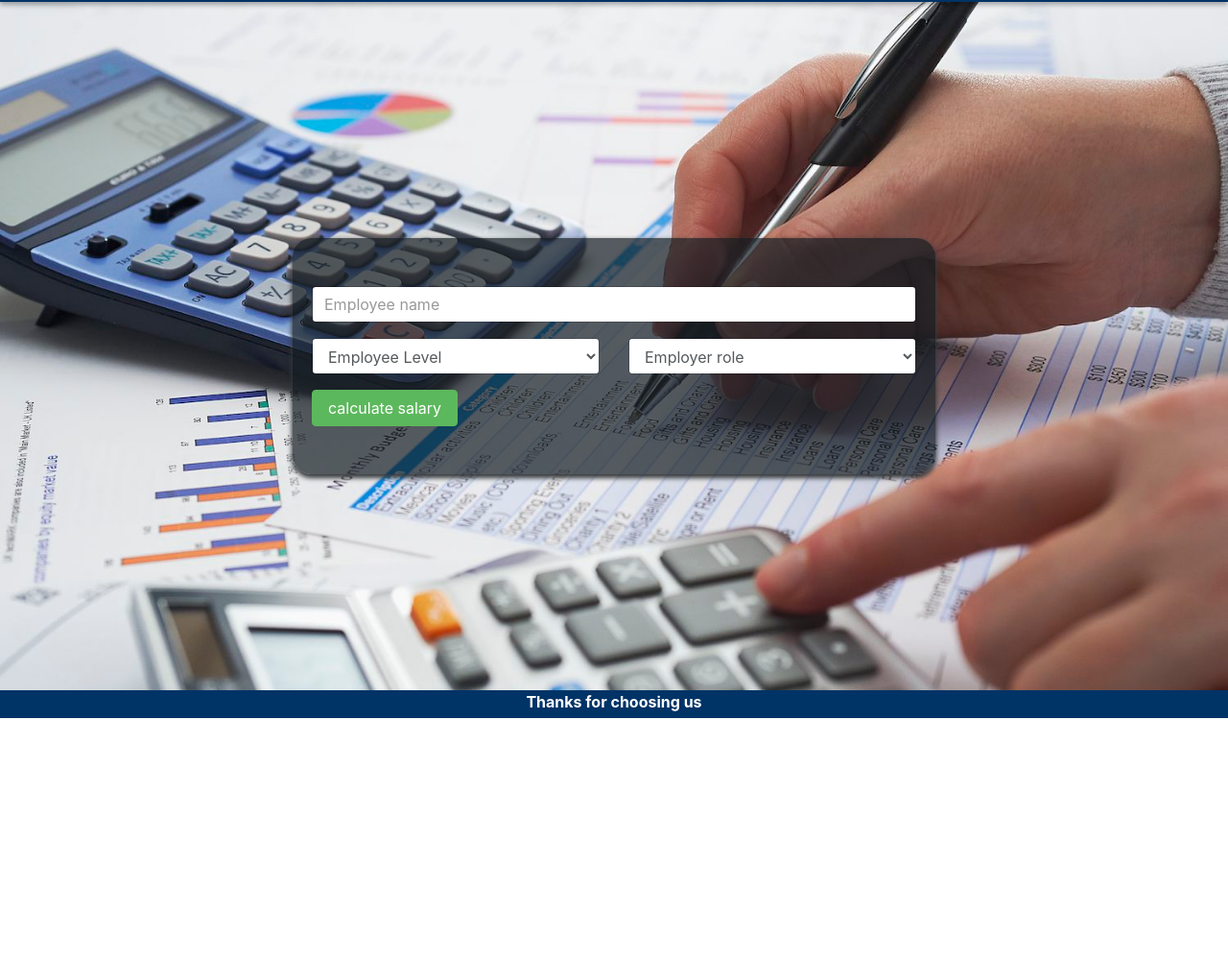
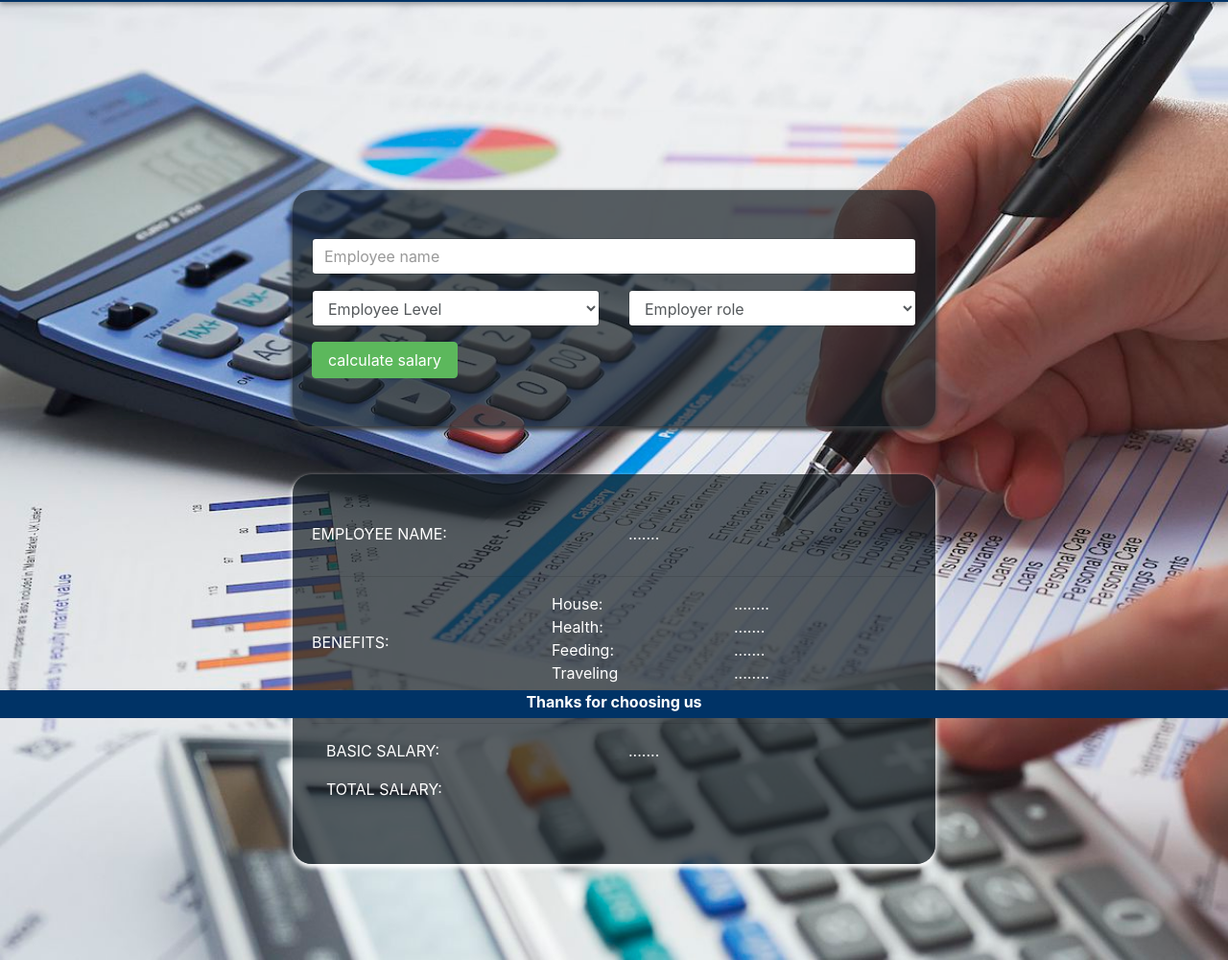
Before and after one commit to Nedson202/salary-calculator, a plain HTML site: page index.html in a window 1280 px wide. Shown: the part 52-1052 px from the top of the page at 96% size. Before the commit the page ends 800 px from the top, so only its background shows below. Drawn offline with Linux system fonts and the light colour scheme.

Commit message:
create result display

```diff
--- a/css/style.css
+++ b/css/style.css
@@ -30,12 +30,24 @@ body {
 }
 
 .input-form {
-  margin-top: 300px;
+  margin-top: 250px;
   background: rgba(22, 30, 36, 0.7);
   box-shadow: 0 3px 5px 1px;
   padding: 50px 20px;
   border-radius: 20px;
   width: 670px;
+}
+
+.result {
+  /*display: none;*/
+  margin-top: 50px;
+  margin-bottom: 100px;
+  background: rgba(22, 30, 36, 0.7);
+  box-shadow: 0 3px 5px 1px;
+  padding: 50px 20px;
+  border-radius: 20px;
+  width: 670px;
+  color: #fff;
 }
 
 #employeeRole, #employeeLevel{
--- a/index.html
+++ b/index.html
@@ -30,6 +30,8 @@
                 <option value="">1</option>
                 <option>2</option>
                 <option>3</option>
+                <option>4</option>
+                <option>5</option>
               </select>
             </div>
             <div class="col-sm-6 form-group">
@@ -41,9 +43,60 @@
               </select>
             </div>
           </div>
-          <button class="btn btn-success">calculate salary</button>
+          <button class="btn btn-success" onclick="return calculateSalary">calculate salary</button>
         </form>
+      </div>
 
+      <div class="container result">
+        <div class="row">
+          <div class="col-md-6">
+            <p>EMPLOYEE NAME:</p>
+          </div>
+          <div class="col-md-6">
+            <p>.......</p>
+          </div>
+        </div>
+        <hr/>
+        <div class="row">
+          <div class="col-md-4" style="margin-top: 40px">
+            <p>BENEFITS:</p>
+          </div>
+          <div class="col-md-8">
+            <div class="col-md-12">
+              <div class="col-md-6">House:</div>
+              <div class="col-md-6">........</div>
+            </div>
+            <div class="col-md-12">
+              <div class="col-md-6">Health:</div>
+              <div class="col-md-6">.......</div>
+            </div>
+            <div class="col-md-12">
+              <div class="col-md-6">Feeding:</div>
+              <div class="col-md-6">.......</div>
+            </div>
+            <div class="col-md-12">
+              <div class="col-md-6">Traveling</div>
+              <div class="col-md-6">........</div>
+            </div>
+            <div class="col-md-12">
+              <div class="col-md-6">Workshop</div>
+              <div class="col-md-6">........</div>
+            </div>
+          </div>
+        </div>
+        <hr/>
+        <div class="col-md-6">
+          <p>BASIC SALARY:</p>
+        </div>
+        <div class="col-md-6">
+          <p>.......</p>
+        </div>
+        <div class="col-md-6">
+          <p>TOTAL SALARY:</p>
+        </div>
+        <div class="col-md-6">
+          <p id="result"></p>
+        </div>
       </div>
 
   </body>
```
